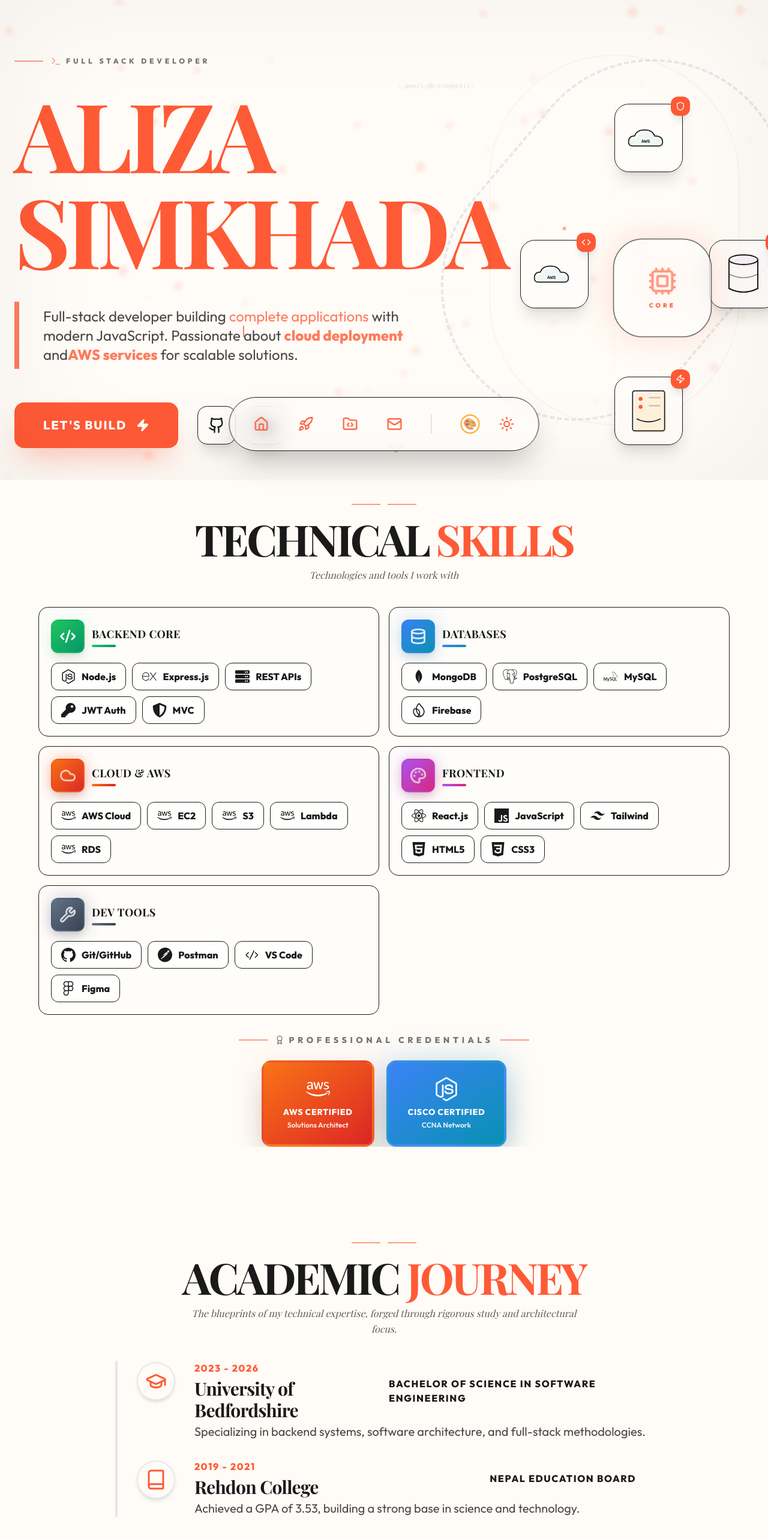
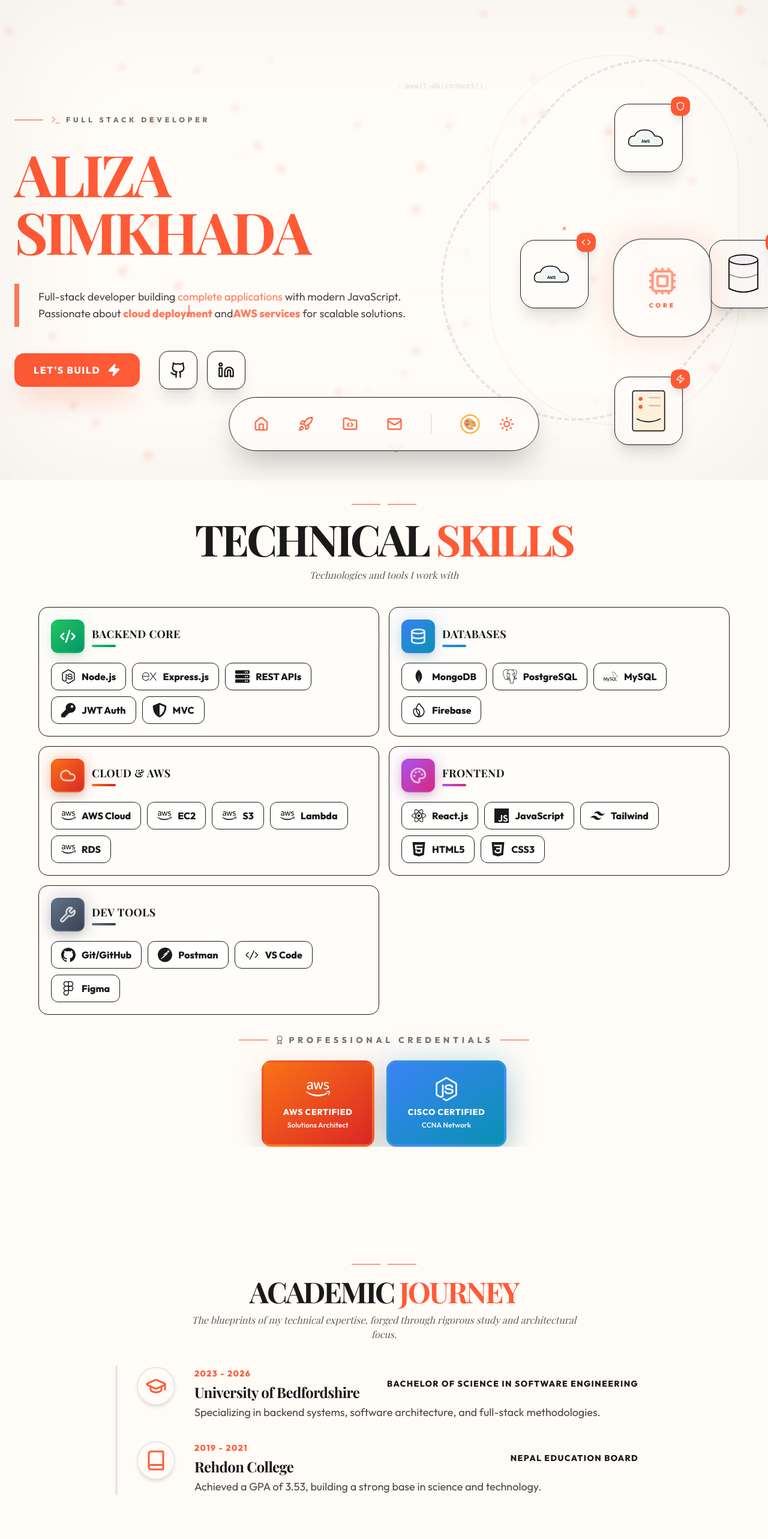
Before and after one commit to 07alizaa/Aliza_Portfolio, a React (Vite) app in the folder frontend/: page / in a window 1280 px wide. Shown: the top 2566 px of the page at 60% size. Built offline with nearby package versions, Linux system fonts and the light colour scheme; a web font is replaced by a local one.

Commit message:
fix: font to smaller sizes

```diff
--- a/frontend/src/components/Education.jsx
+++ b/frontend/src/components/Education.jsx
@@ -36,10 +36,10 @@
               <div className="w-12 h-[2px] bg-accent" />
             </div>
           </motion.div>
-          <h2 className="text-5xl lg:text-7xl font-black mb-3 tracking-tighter uppercase leading-tight">
+          <h2 className="text-4xl lg:text-5xl font-black mb-3 tracking-tighter uppercase leading-tight">
             Academic <span className="text-accent">Journey</span>
           </h2>
-          <p className="max-w-2xl mx-auto opacity-70 text-base leading-relaxed font-serif italic">
+          <p className="max-w-2xl mx-auto opacity-70 text-sm md:text-base leading-relaxed font-serif italic">
             The blueprints of my technical expertise, forged through rigorous study and architectural focus.
           </p>
         </div>
@@ -62,14 +62,14 @@
                 <div className="flex-1">
                   <div className="flex flex-col sm:flex-row sm:items-center sm:justify-between gap-2 mb-1">
                     <div>
-                      <span className="text-accent font-black text-base uppercase tracking-widest">{item.period}</span>
-                      <h3 className="text-2xl lg:text-3xl font-black mt-1 tracking-tight">{item.institution}</h3>
+                      <span className="text-accent font-black text-sm uppercase tracking-widest">{item.period}</span>
+                      <h3 className="text-xl lg:text-2xl font-black mt-1 tracking-tight">{item.institution}</h3>
                     </div>
-                    <div className="px-5 py-1 rounded-2xl bg-accent/10 text-base font-bold uppercase tracking-widest text-accent/90 mt-2 sm:mt-0">
+                    <div className="px-4 py-1 rounded-2xl bg-accent/10 text-sm font-bold uppercase tracking-widest text-accent/90 mt-2 sm:mt-0">
                       {item.degree}
                     </div>
                   </div>
-                  <p className="text-lg lg:text-xl opacity-80 leading-relaxed font-medium mt-1">
+                  <p className="text-base lg:text-lg opacity-80 leading-relaxed font-medium mt-1">
                     {item.description.replace('Completed Higher Secondary Education with a GPA of 3.53, establishing a strong foundation in science and technology.', 'Achieved a GPA of 3.53, building a strong base in science and technology.').replace('Focusing on advanced backend systems, software architecture, and full-stack development methodologies.', 'Specializing in backend systems, software architecture, and full-stack methodologies.')}
                   </p>
                 </div>
--- a/frontend/src/components/Hero.jsx
+++ b/frontend/src/components/Hero.jsx
@@ -32,7 +32,7 @@
       y: [`${y}vh`, `${y - 12}vh`],
     }}
     transition={{ duration: 25, repeat: Infinity, delay, ease: "linear" }}
-    className="absolute font-mono text-[10px] text-accent/40 pointer-events-none select-none whitespace-nowrap"
+    className="absolute font-mono text-xs text-accent/40 pointer-events-none select-none whitespace-nowrap"
   >
     {children}
   </motion.div>
@@ -51,7 +51,7 @@
         <LivingDoodle type={type} className="w-16 h-16 md:w-20 md:h-20" />
       </div>
 
-      <div className="absolute -bottom-10 left-1/2 -translate-x-1/2 opacity-0 group-hover:opacity-100 transition-opacity bg-accent text-white text-[9px] font-black px-3 py-1 rounded-full whitespace-nowrap tracking-widest uppercase">
+      <div className="absolute -bottom-10 left-1/2 -translate-x-1/2 opacity-0 group-hover:opacity-100 transition-opacity bg-accent text-white text-[10px] font-black px-3 py-1 rounded-full whitespace-nowrap tracking-widest uppercase">
         {label}
       </div>
 
@@ -126,26 +126,26 @@
             <div className="mb-10 overflow-visible flex flex-col items-center lg:items-start leading-none">
               <WatercolorText
                 text="ALIZA"
-                className="text-7xl md:text-8xl lg:text-[10rem] font-black tracking-tighter text-day-primary uppercase leading-[0.7] whitespace-nowrap"
+                className="text-6xl md:text-7xl lg:text-8xl font-black tracking-tighter text-day-primary uppercase leading-[0.8] whitespace-nowrap"
               />
               <WatercolorText
                 text="SIMKHADA"
-                className="text-7xl md:text-8xl lg:text-[10rem] font-black tracking-tighter text-accent uppercase leading-[0.7] whitespace-nowrap"
+                className="text-6xl md:text-7xl lg:text-8xl font-black tracking-tighter text-accent uppercase leading-[0.8] whitespace-nowrap"
               />
             </div>
 
-           <p className="text-xl md:text-2xl max-w-2xl mx-auto lg:mx-0 opacity-80 mb-14 leading-relaxed font-normal border-l-8 border-accent pl-10 py-2">
-            Full-stack developer building <DrippingText text="complete applications" className="text-accent" /> with modern JavaScript.
-            Passionate about <span className="text-accent font-bold">cloud deployment</span> and
-            <span className="text-accent font-bold">AWS services</span> for scalable solutions.
-          </p>
+            <p className="text-base md:text-lg max-w-2xl mx-auto lg:mx-0 opacity-80 mb-10 leading-relaxed font-normal border-l-8 border-accent pl-8 py-2">
+              Full-stack developer building <DrippingText text="complete applications" className="text-accent" /> with modern JavaScript.
+              Passionate about <span className="text-accent font-bold">cloud deployment</span> and
+              <span className="text-accent font-bold">AWS services</span> for scalable solutions.
+            </p>
 
             <div className="flex flex-wrap gap-8 justify-center lg:justify-start items-center">
               <motion.button
                 whileHover={{ scale: 1.05 }}
                 whileTap={{ scale: 0.95 }}
                 onClick={() => document.getElementById('contact').scrollIntoView({ behavior: 'smooth' })}
-                className="px-12 py-6 rounded-2xl bg-accent text-white font-black shadow-[0_25px_50px_-15px_rgba(255,90,54,0.4)] flex items-center gap-4 text-xl tracking-widest uppercase transition-all"
+                className="px-8 py-4 rounded-2xl bg-accent text-white font-black shadow-[0_25px_50px_-15px_rgba(255,90,54,0.4)] flex items-center gap-3 text-base tracking-widest uppercase transition-all"
               >
                 Let's Build <Zap size={22} fill="currentColor" />
               </motion.button>
```
Also changed, not shown: frontend/src/components/Contact.jsx (+12 -12 lines).
